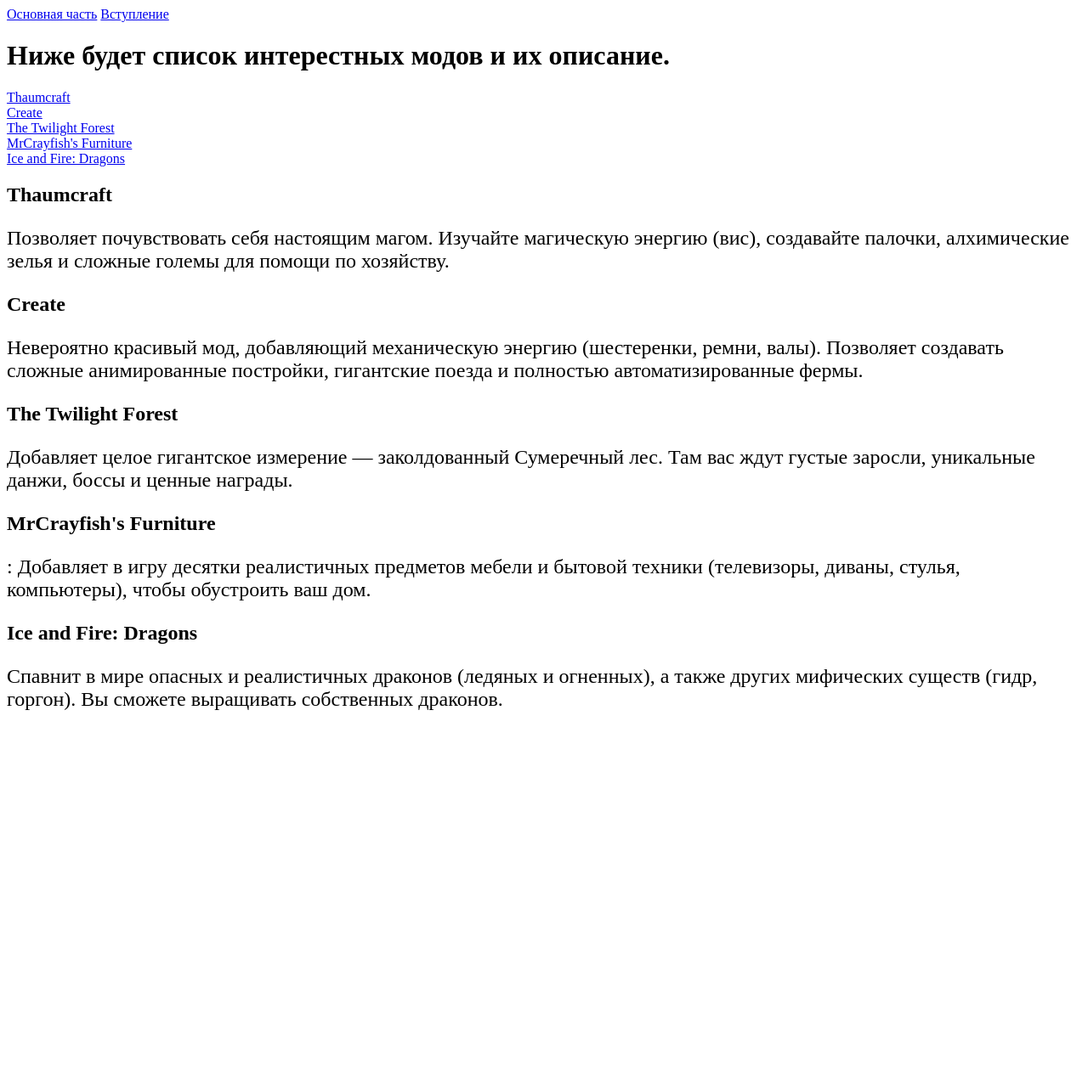
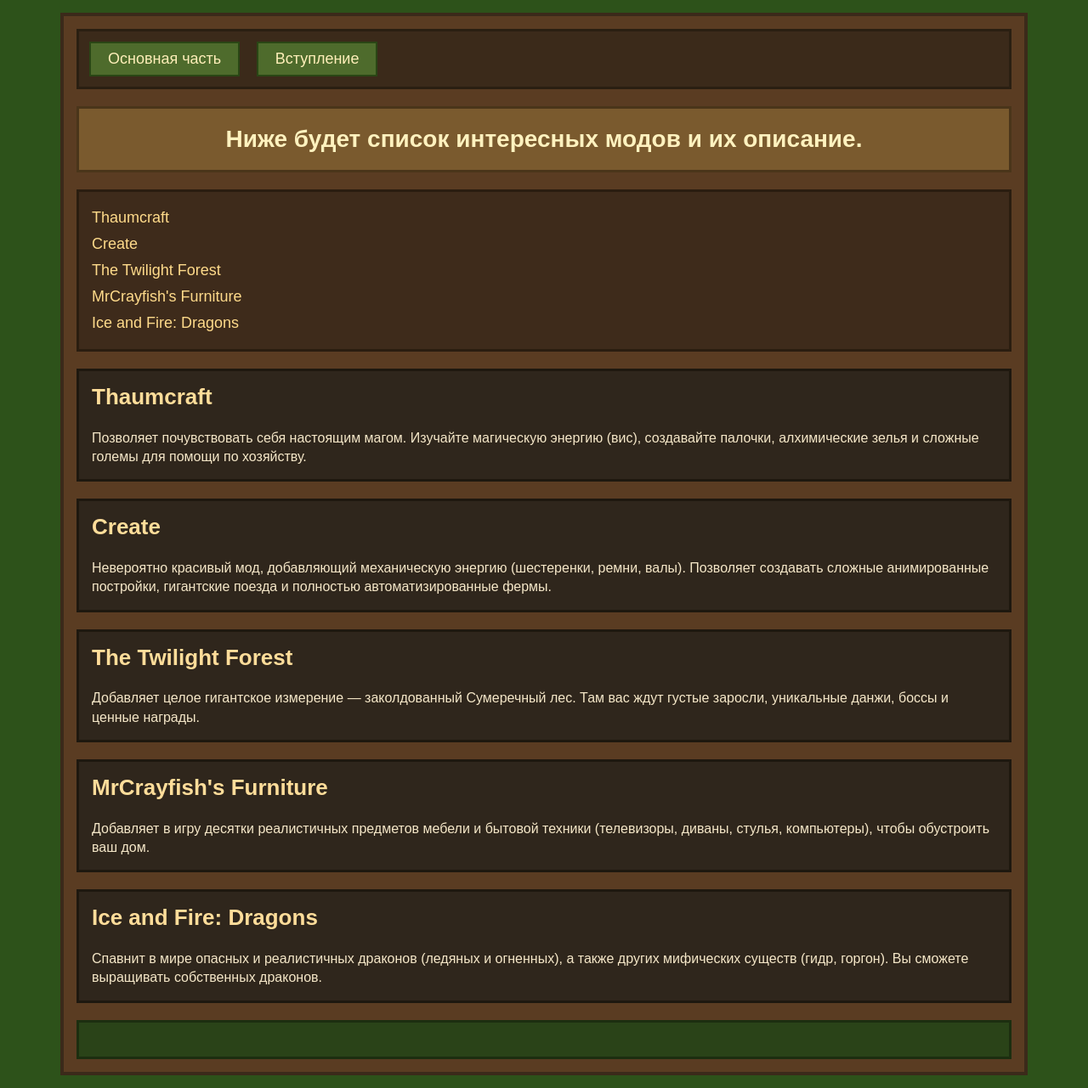
Before and after one commit to myxa-biz-biz/project, a Flask app: page /modi/ in a window 1280 px wide. Shown: the whole page at 85% size. Before the commit the page ends 836 px from the top, so only its background shows below. Run offline with Flask 3, Linux system fonts and the light colour scheme.

Commit message:
Update modi_i_resyrspaki.html

```diff
--- a/templates/modi_i_resyrspaki.html
+++ b/templates/modi_i_resyrspaki.html
@@ -2,39 +2,171 @@
 <html lang="ru">
 <head>
     <meta charset="UTF-8">
-    <title>Моды и русурспаки</title>
+    <title>Моды и ресурспаки</title>
     <style>
-        p {
-            font-size: 24px;
+
+        body {
+            background-color: #2d521a;
+            font-family: Arial, Helvetica, sans-serif;
+            margin: 15px;
+        }
+
+        .glavniy {
+            background-color: #5a3c22;
+            max-width: 1100px;
+            margin: 0 auto;
+            border: 4px solid #3b2a1a;
+            padding: 15px;
+        }
+
+
+        .menu {
+            background-color: #3b2a1a;
+            padding: 12px;
+            border: 3px solid #2a1f12;
+            margin-bottom: 20px;
+        }
+        .menu a {
+            color: #ffefb9;
+            background-color: #4e6b2c;
+            padding: 8px 20px;
+            text-decoration: none;
+            border: 2px solid #2a4615;
+            margin-right: 15px;
+            font-size: 18px;
+            display: inline-block;
+        }
+        .menu a:hover {
+            background-color: #c9923a;
+            color: #2c2b0e;
+        }
+
+
+        .zagolovok {
+            background-color: #7a5a2e;
+            text-align: center;
+            padding: 20px;
+            border: 3px solid #4a351a;
+            margin-bottom: 20px;
+        }
+        .zagolovok h1 {
+            color: #fff2bf;
+            font-size: 28px;
+            margin: 0;
+        }
+
+
+        .ssylki_modov {
+            background-color: #3e2b1b;
+            padding: 15px;
+            border: 3px solid #2a1d10;
+            margin-bottom: 20px;
+        }
+        .ssylki_modov a {
+            color: #ffdb8b;
+            font-size: 18px;
+            display: inline-block;
+            margin: 5px 0;
+            text-decoration: none;
+        }
+        .ssylki_modov a:hover {
+            color: #c9923a;
+        }
+
+
+        .mod {
+            background-color: #2f261c;
+            padding: 15px;
+            border: 3px solid #1e180f;
+            margin-bottom: 20px;
+        }
+        .mod h2 {
+            color: #ffdd9a;
+            font-size: 26px;
+            margin-top: 0;
+        }
+        .mod p {
+            color: #f5e7c8;
+            font-size: 16px;
+            line-height: 1.4;
+            margin: 0;
+        }
+
+        /* подвал */
+        .podval {
+            background-color: #2a4318;
+            text-align: center;
+            padding: 12px;
+            border: 3px solid #1c2e10;
+            margin-top: 20px;
+            color: #efe2b6;
+        }
+
+        @media (max-width: 700px) {
+            .zagolovok h1 { font-size: 20px; }
+            .menu a { font-size: 14px; padding: 5px 12px; margin-right: 8px; margin-bottom: 5px; display: inline-block; }
+            .mod h2 { font-size: 20px; }
         }
     </style>
 </head>
 <body>
-<a href="{{url_for('osnova')}}">Основная часть</a>
-<a href="{{url_for('index')}}">Вступление</a>
 
-<h1>Ниже будет список интерестных модов и их описание.</h1>
-<a href="#Thaumcraft">Thaumcraft</a> <br>
+<div class="glavniy">
+
+    <div class="menu">
+        <a href="{{ url_for('osnova') }}">Основная часть</a>
+        <a href="{{ url_for('index') }}">Вступление</a>
+    </div>
 
 
+    <div class="zagolovok">
+        <h1>Ниже будет список интересных модов и их описание.</h1>
+    </div>
+
+
+    <div class="ssylki_modov">
+        <a href="#Thaumcraft">Thaumcraft</a><br>
         <a href="#Create">Create</a><br>
-<a href="#The Twilight Forest"> The Twilight Forest</a><br>
+        <a href="#The Twilight Forest">The Twilight Forest</a><br>
         <a href="#MrCrayfish's Furniture">MrCrayfish's Furniture</a><br>
         <a href="#Ice and Fire: Dragons">Ice and Fire: Dragons</a>
+    </div>
 
+
+    <div class="mod">
         <h2 id="Thaumcraft">Thaumcraft</h2>
         <p>Позволяет почувствовать себя настоящим магом. Изучайте магическую энергию (вис), создавайте палочки, алхимические зелья и сложные големы для помощи по хозяйству.</p>
+    </div>
 
+
+    <div class="mod">
         <h2 id="Create">Create</h2>
         <p>Невероятно красивый мод, добавляющий механическую энергию (шестеренки, ремни, валы). Позволяет создавать сложные анимированные постройки, гигантские поезда и полностью автоматизированные фермы.</p>
+    </div>
 
+
+    <div class="mod">
         <h2 id="The Twilight Forest">The Twilight Forest</h2>
         <p>Добавляет целое гигантское измерение — заколдованный Сумеречный лес. Там вас ждут густые заросли, уникальные данжи, боссы и ценные награды.</p>
+    </div>
 
+
+    <div class="mod">
         <h2 id="MrCrayfish's Furniture">MrCrayfish's Furniture</h2>
-<p>: Добавляет в игру десятки реалистичных предметов мебели и бытовой техники (телевизоры, диваны, стулья, компьютеры), чтобы обустроить ваш дом.</p>
+        <p>Добавляет в игру десятки реалистичных предметов мебели и бытовой техники (телевизоры, диваны, стулья, компьютеры), чтобы обустроить ваш дом.</p>
+    </div>
 
+
+    <div class="mod">
         <h2 id="Ice and Fire: Dragons">Ice and Fire: Dragons</h2>
         <p>Спавнит в мире опасных и реалистичных драконов (ледяных и огненных), а также других мифических существ (гидр, горгон). Вы сможете выращивать собственных драконов.</p>
+    </div>
+
+
+    <div class="podval">
+        <p></p>
+    </div>
+</div>
+
 </body>
 </html>
```
Lines whose indentation alone changed are shown as unchanged.
